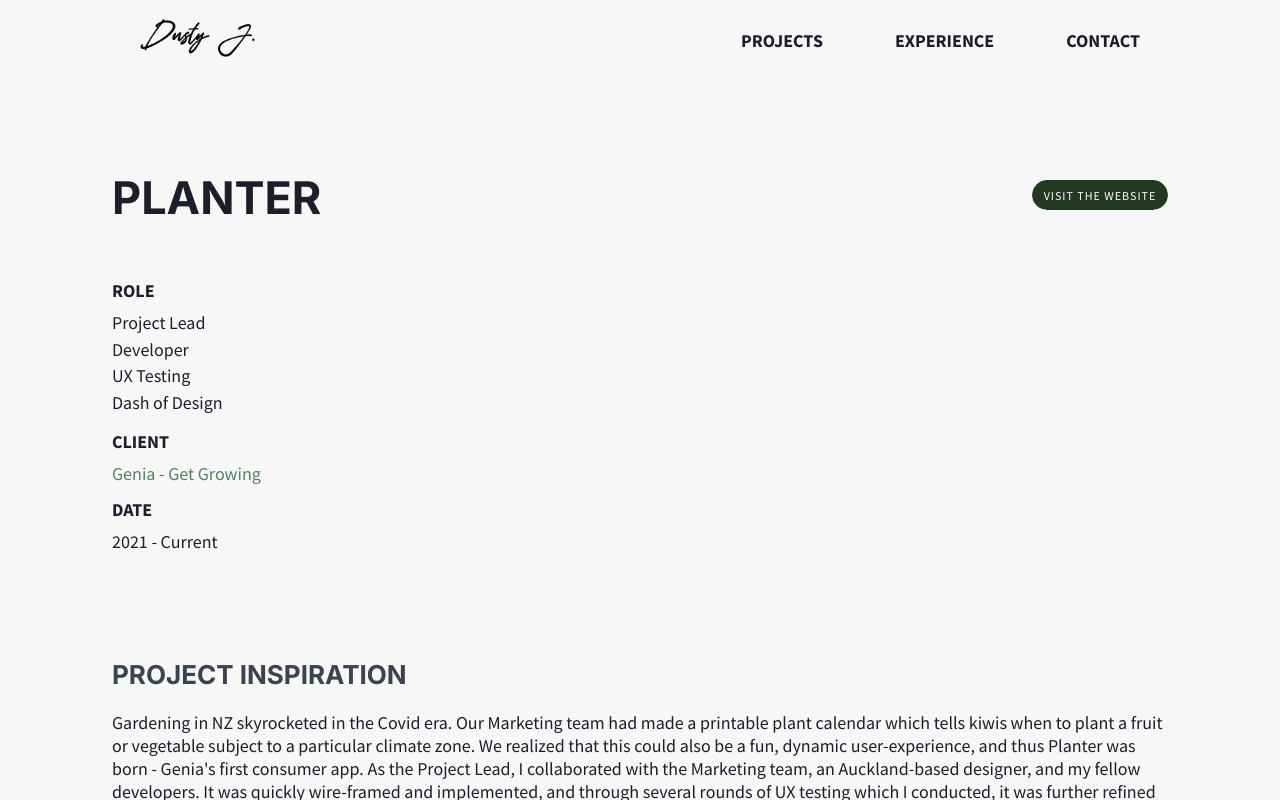
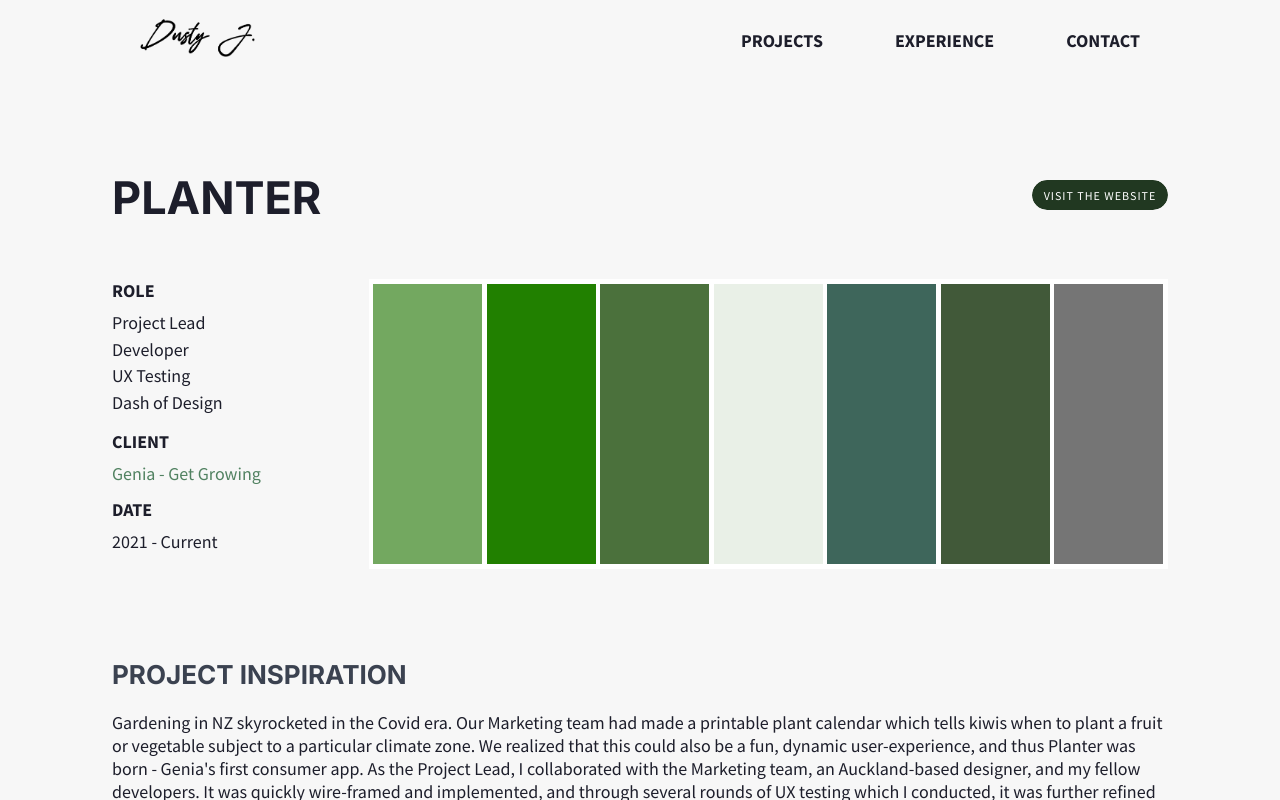
Before and after one commit to bustinjurkz/portfolio, a Next.js app: page /planter in a window 1280 px wide. Built offline with nearby package versions, Linux system fonts and the light colour scheme.

Commit message:
swatch idea

```diff
--- a/pages/planter.tsx
+++ b/pages/planter.tsx
@@ -5,7 +5,6 @@ import Image from "next/legacy/image";
 import Calendar from "../public/planter/calendar.png";
 import Cart from "../public/planter/cart.png";
 import {
-  ProjectDetailsIntroDescription,
   ProjectDetailsIntroWrapper,
   ProjectDetailsWrapper,
   ProjectDetailsHeader,
@@ -18,10 +17,22 @@ import {
   ProjectImagesWrapper,
   ProjectDetailsHeaderWrapper,
   ProjectDetailsSection,
+  Swatch,
+  SwatchColor,
 } from "../styles/PageDetailsStyle";
 import { StyledLink } from "../components/ProjectPreviewCard";
 import Lightbox from "yet-another-react-lightbox";
 import "yet-another-react-lightbox/styles.css";
+
+const PlanterSwatch = [
+  "#73a860",
+  "#218000",
+  "#4b713c",
+  "#e9f0e7",
+  "#3e665b",
+  "#415939",
+  "#757575",
+];
 
 const Planter = () => {
   const [expandPreview, setExpandPreview] = useState("");
@@ -60,7 +71,11 @@ const Planter = () => {
             <SnapshotValue>2021 - Current</SnapshotValue>
           </SnapshotSection>
         </ProjectSnapshotWrapper>
-        <ProjectDetailsIntroDescription></ProjectDetailsIntroDescription>
+        <Swatch>
+          {PlanterSwatch.map((color) => (
+            <SwatchColor $color={color} />
+          ))}
+        </Swatch>
       </ProjectDetailsIntroWrapper>
       <ProjectDetailsSection>
         <h2>PROJECT INSPIRATION</h2>
--- a/styles/PageDetailsStyle.ts
+++ b/styles/PageDetailsStyle.ts
@@ -118,3 +118,18 @@ export const ProjectDetailsHeaderWrapper = styled.div`
 export const ProjectDetailsSection = styled.div`
   margin-bottom: 4rem;
 `;
+
+export const Swatch = styled.div`
+  background: white;
+  width: 100%;
+  display: flex;
+  flex-direction: row;
+  padding: 0.25rem;
+  gap: 0.25rem;
+`;
+
+export const SwatchColor = styled.div<{ $color: string }>`
+  background-color: ${(props) => props.$color};
+  height: 100%;
+  width: 100%;
+`;
```
